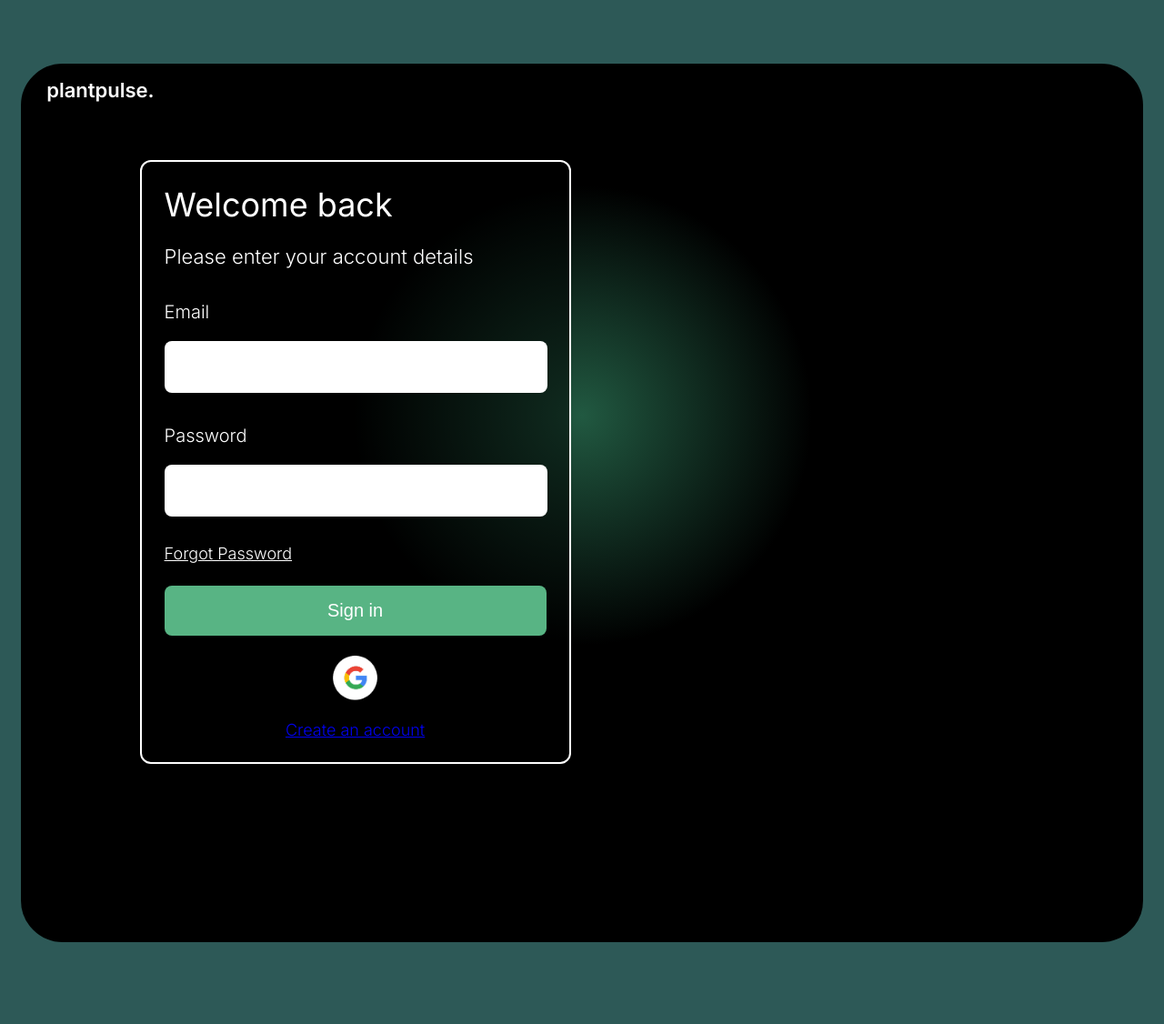
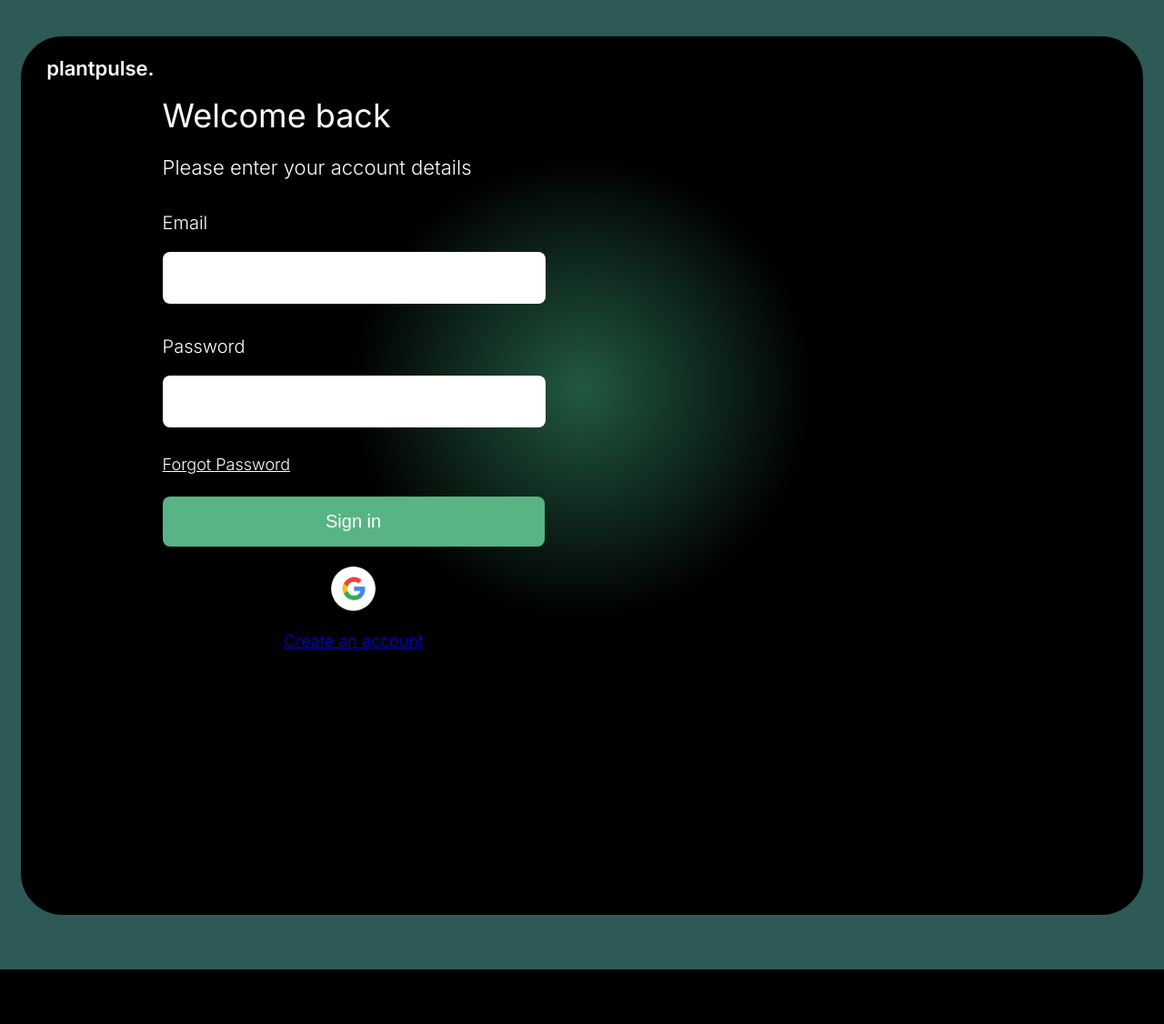
Before and after one commit to kylewxng/plant-pulse, a Python web app: template templates/login.html in a window 1280 px wide. Shown: the whole page at 91% size. After the commit the page ends 1066 px from the top, so only its background shows below. Run offline with Jinja, Linux system fonts and the light colour scheme; the template is opened without the code that fills it, so the values that code supplies are empty; some libraries are stand-ins or nearby versions.

Commit message:
maybe fixed for laptops

```diff
--- a/static/login.css
+++ b/static/login.css
@@ -12,7 +12,7 @@ body {
   border: solid black;
   border-radius: 46px;
   width: 96%;
-  margin: 70px auto;
+  margin: 40px auto;
   height: 120vh;
   background: radial-gradient(circle at center 40%, #215941 0%, #000000 30%);
   display: flex;
@@ -23,7 +23,7 @@ body {
 
 .title-text {
   position: absolute;
-  top: 8%;
+  top: 5%;
   left: 4%;
   color: white;
   font-weight: 600;
@@ -38,13 +38,12 @@ body {
   justify-content: center;
   width: 420px;
   padding: 25px;
-  border: 2px solid white;
+  border: 2px white;
   border-radius: 12px;
   position: absolute;
-  top: 22%;
+  top: 10%;
   left: 12%;
   color: white;
-  background-color: rgba(0, 0, 0, 0.5); /* Slightly transparent background */
 }
 
 p {
@@ -57,7 +56,7 @@ p {
   border-radius: 8px;
   border: none;
   font-size: 18px;
-  font-weight: 500;
+  font-weight: 600;
   padding-left: 12px;
   margin-bottom: 15px;
 }
```
